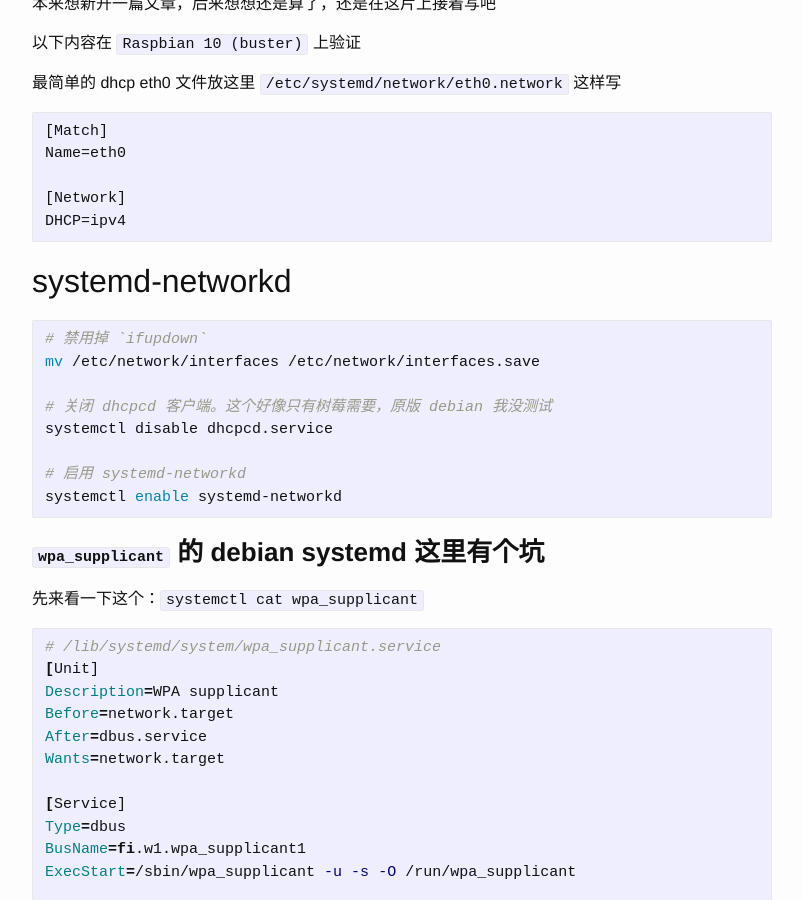
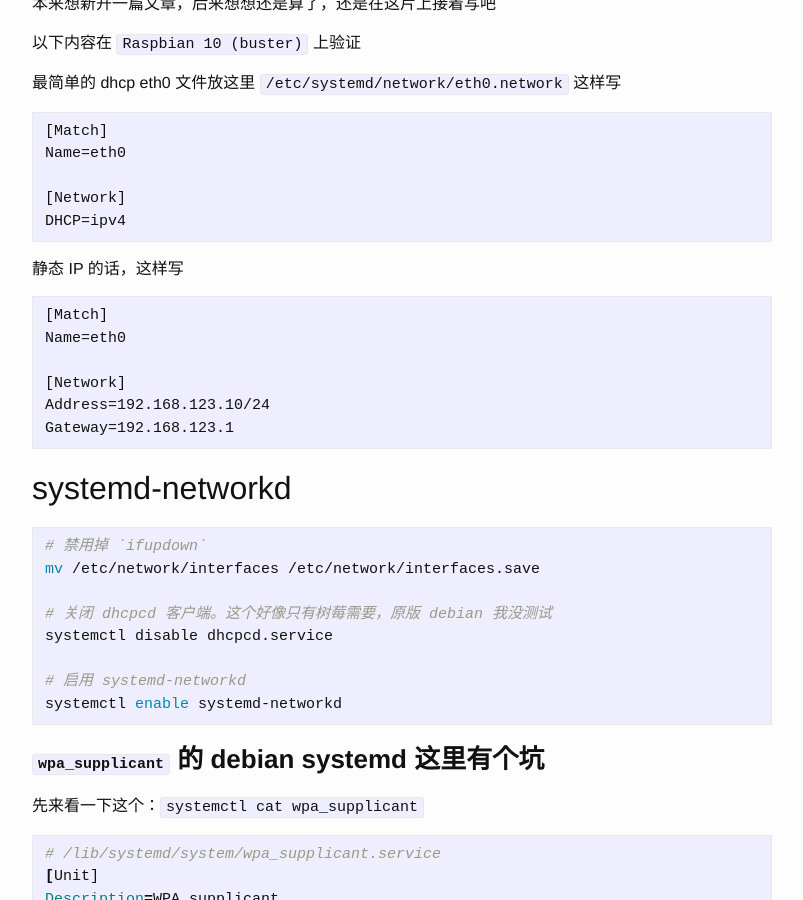
Before and after one commit to a-wing/blog, a Jekyll site: the page built from _posts/2019-04-01-debian_network.md, in a window 1280 px wide and 900 px high, scrolled down 3983 px. Shown: the whole window, without its empty margins (238-1041 px from the left). Built offline with Jekyll 4.4.1, drawn with Linux system fonts in a browser that asks for light colours; comment, search, counter and statistics services are not loaded.

Commit message:
Update 2019-04-01-debian_network.md

````diff
--- a/_posts/2019-04-01-debian_network.md
+++ b/_posts/2019-04-01-debian_network.md
@@ -177,6 +177,16 @@
 DHCP=ipv4
 ```
 
+静态 IP 的话，这样写
+```
+[Match]
+Name=eth0
+
+[Network]
+Address=192.168.123.10/24
+Gateway=192.168.123.1
+```
+
 ## systemd-networkd
 ```sh
 # 禁用掉 `ifupdown`
````
